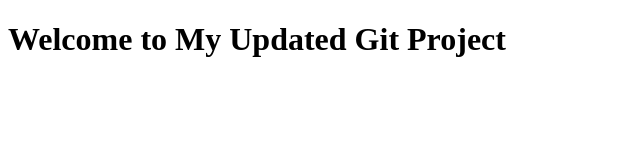
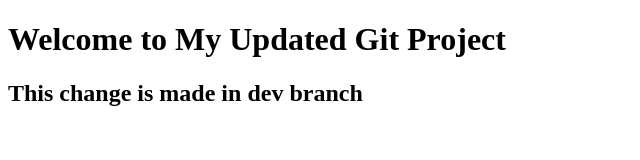
Before and after one commit to Akanksha6928/My-first-repo, a plain HTML site: page index.html in a window 1280 px wide. Shown: the whole page, without its empty margins (0-640 px from the left). Drawn offline with Linux system fonts and the light colour scheme.

Commit message:
Added content in dev branch

```diff
--- a/index.html
+++ b/index.html
@@ -5,5 +5,6 @@
 </head>
 <body>
     <h1>Welcome to My Updated Git Project</h1>
+    <h2>This change is made in dev branch</h2>
 </body>
 </html>
```
